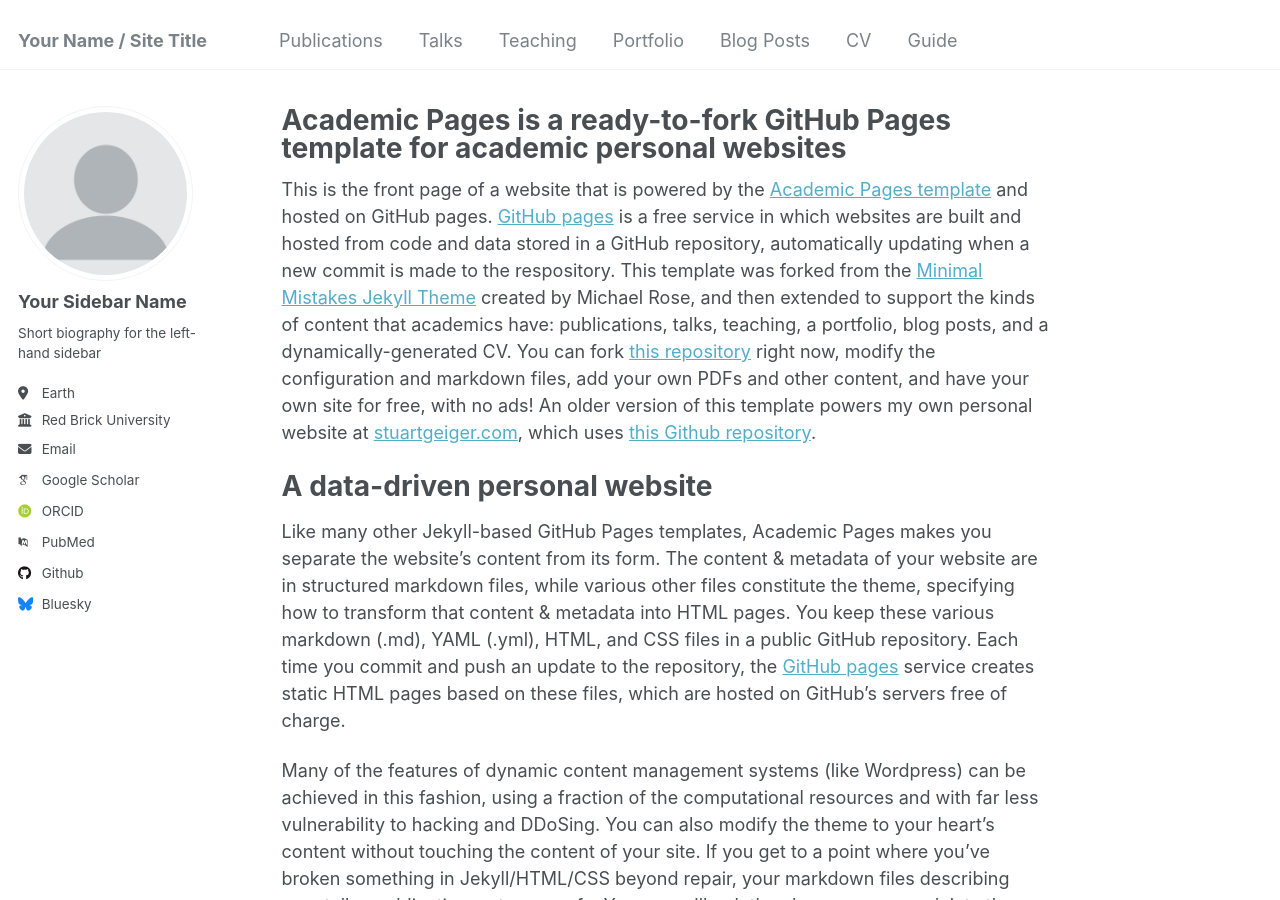
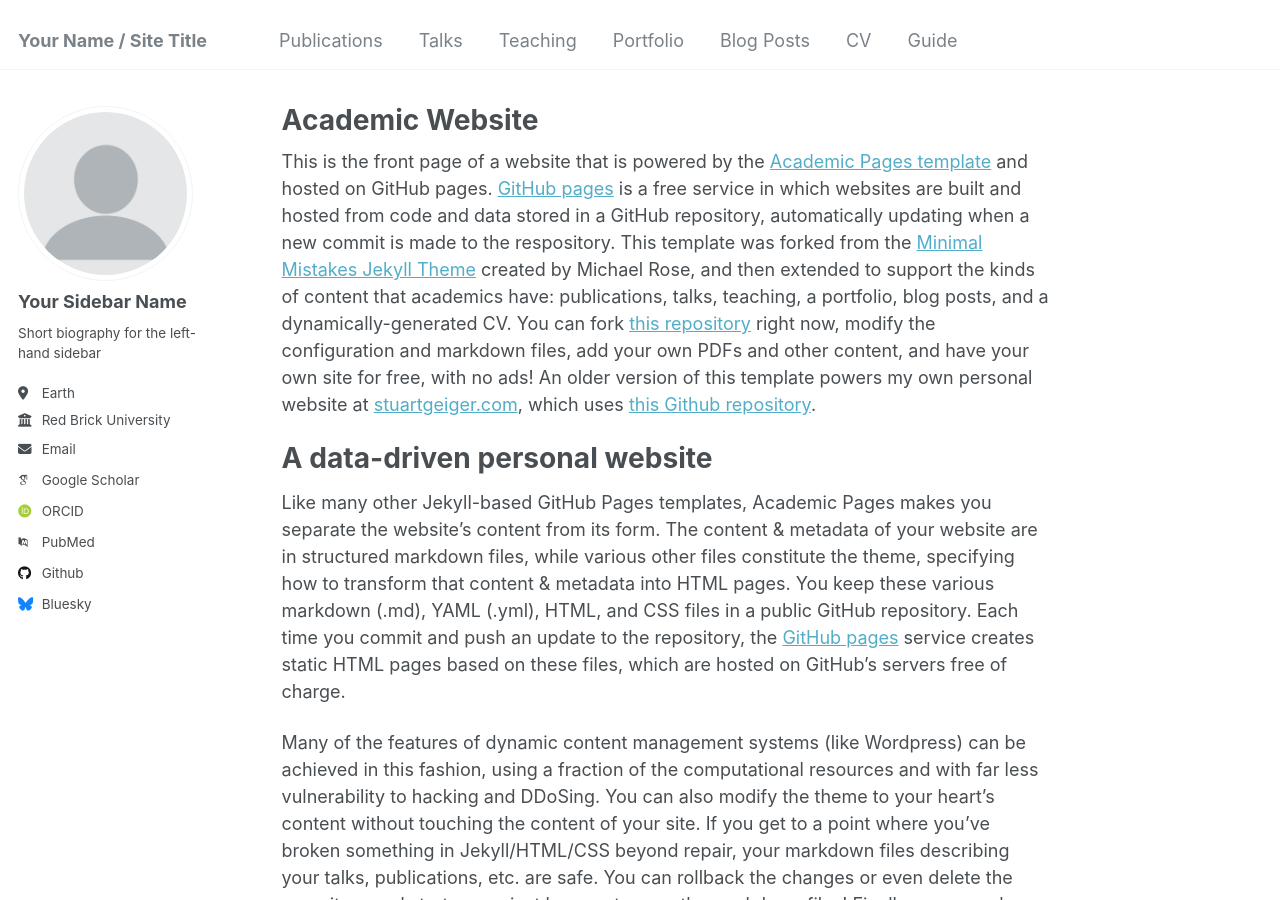
Before and after one commit to HuiseoKim/HuiseoKim.github.io, a Jekyll site: the page built from _pages/about.md, in a window 1280 px wide and 900 px high. Built offline with Jekyll 4.4.1, drawn with Linux system fonts in a browser that asks for light colours; some web fonts are replaced.

Commit message:
Update about.md

```diff
--- a/_pages/about.md
+++ b/_pages/about.md
@@ -1,6 +1,6 @@
 ---
 permalink: /
-title: "Academic Pages is a ready-to-fork GitHub Pages template for academic personal websites"
+title: "Academic Website"
 author_profile: true
 redirect_from:
   - /about/
```
